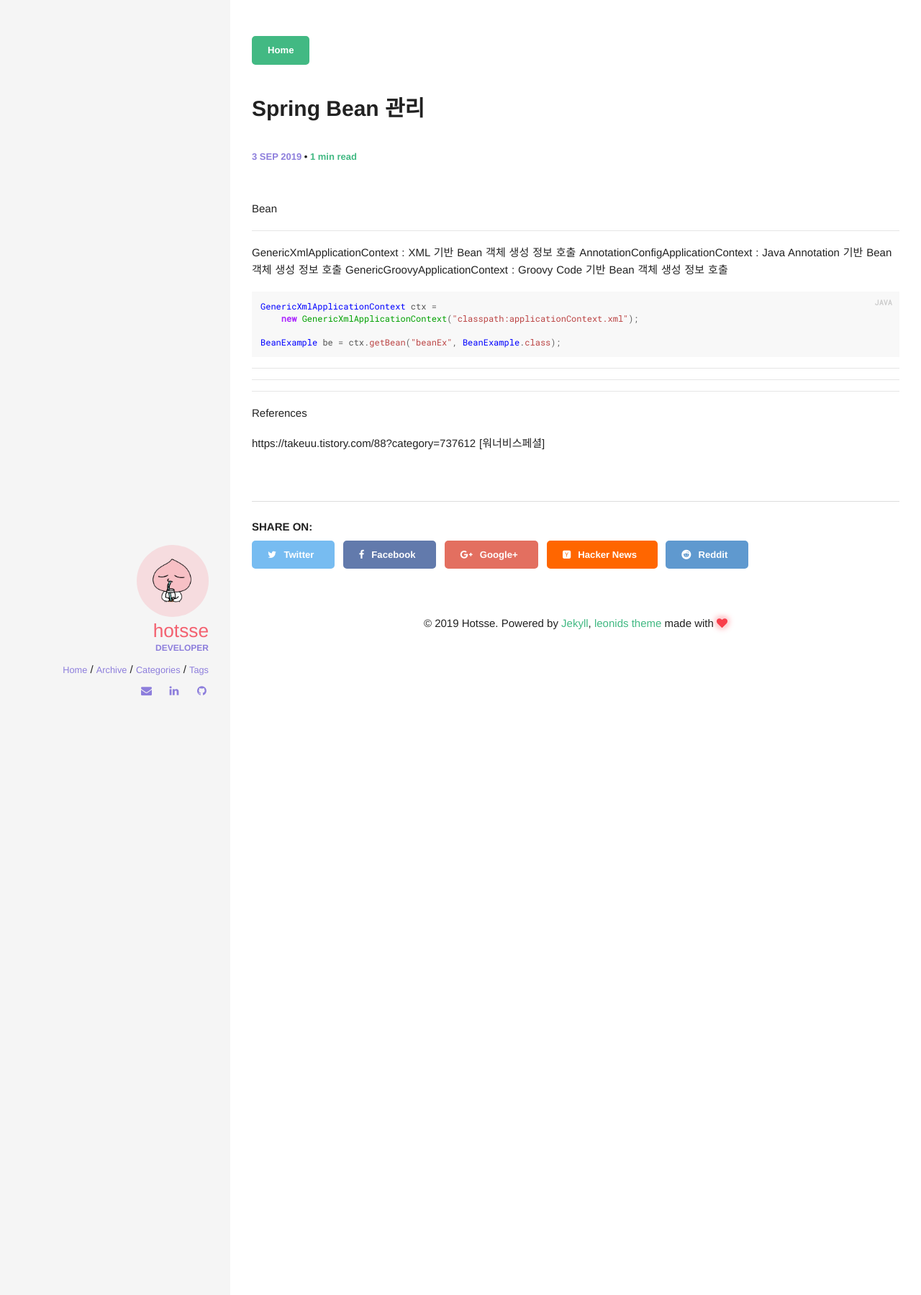
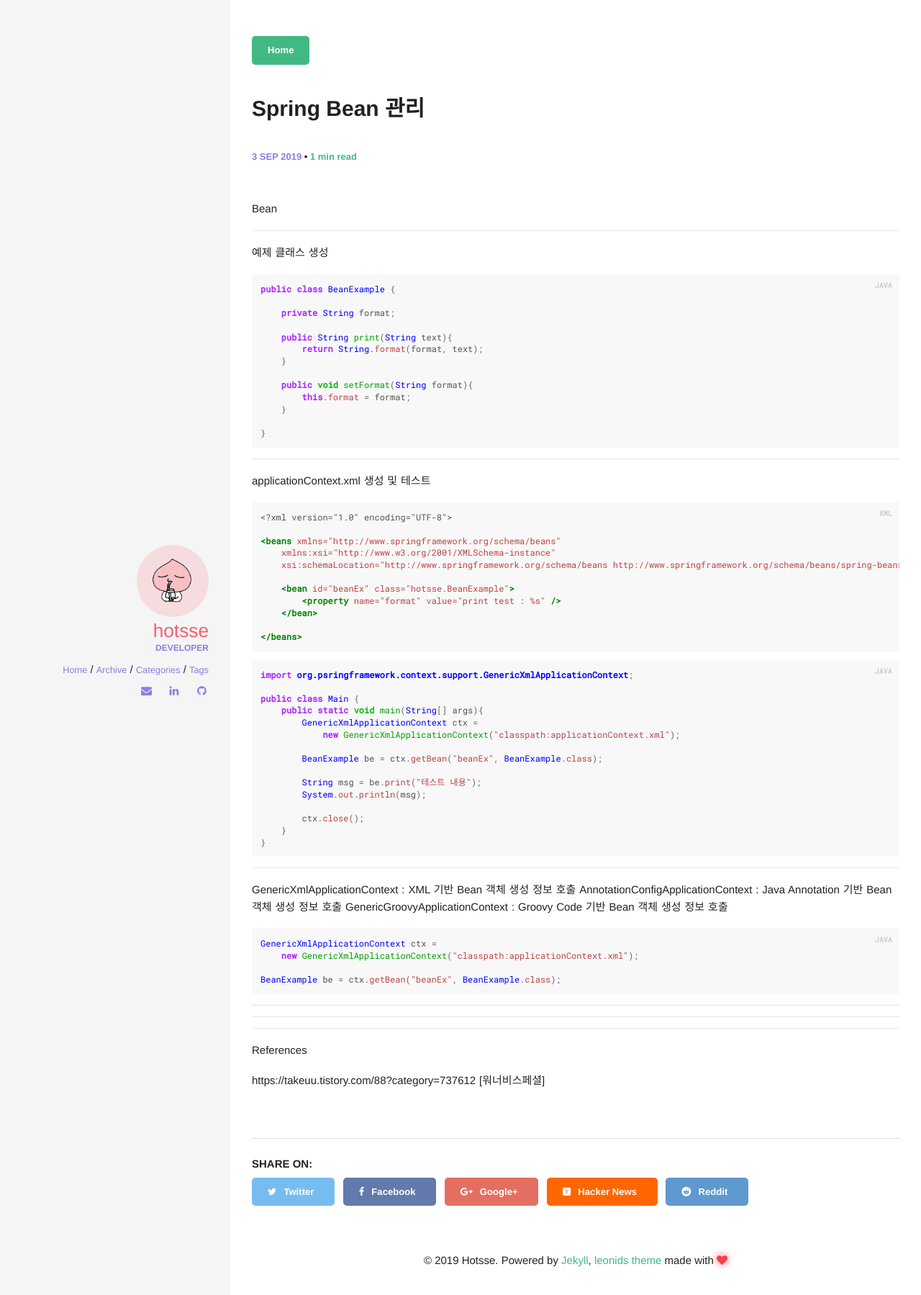
Before and after one commit to Hotsse/hotsse.github.io, a Jekyll site: the page built from _posts/2019-09-03-Spring Bean.md, in a window 1280 px wide. Shown: the top 1799 px of the page at 72% size. Built offline with Jekyll 4.4.1, drawn with Linux system fonts in a browser that asks for light colours; comment, search, counter and statistics services are not loaded.

Commit message:
update post

```diff
--- a/_posts/2019-09-03-Spring Bean.md
+++ b/_posts/2019-09-03-Spring Bean.md
@@ -6,6 +6,62 @@ comments: true
 ---
 
 Bean
+
+-------------
+
+예제 클래스 생성
+
+{% highlight java %}
+public class BeanExample {
+
+    private String format;
+
+    public String print(String text){
+        return String.format(format, text);
+    }
+
+    public void setFormat(String format){
+        this.format = format;
+    }
+
+}
+{% endhighlight %}
+
+-------------
+
+applicationContext.xml 생성 및 테스트
+
+{% highlight xml %}
+<?xml version="1.0" encoding="UTF-8">
+
+<beans xmlns="http://www.springframework.org/schema/beans"
+    xmlns:xsi="http://www.w3.org/2001/XMLSchema-instance"
+    xsi:schemaLocation="http://www.springframework.org/schema/beans http://www.springframework.org/schema/beans/spring-beans.xsd">
+
+    <bean id="beanEx" class="hotsse.BeanExample">
+        <property name="format" value="print test : %s" />
+    </bean>
+
+</beans>
+{% endhighlight %}
+
+{% highlight java %}
+import org.psringframework.context.support.GenericXmlApplicationContext;
+
+public class Main {
+    public static void main(String[] args){
+        GenericXmlApplicationContext ctx =
+            new GenericXmlApplicationContext("classpath:applicationContext.xml");
+
+        BeanExample be = ctx.getBean("beanEx", BeanExample.class);
+
+        String msg = be.print("테스트 내용");
+        System.out.println(msg);
+
+        ctx.close();
+    }
+}
+{% endhighlight %}
 
 -------------
 
```
